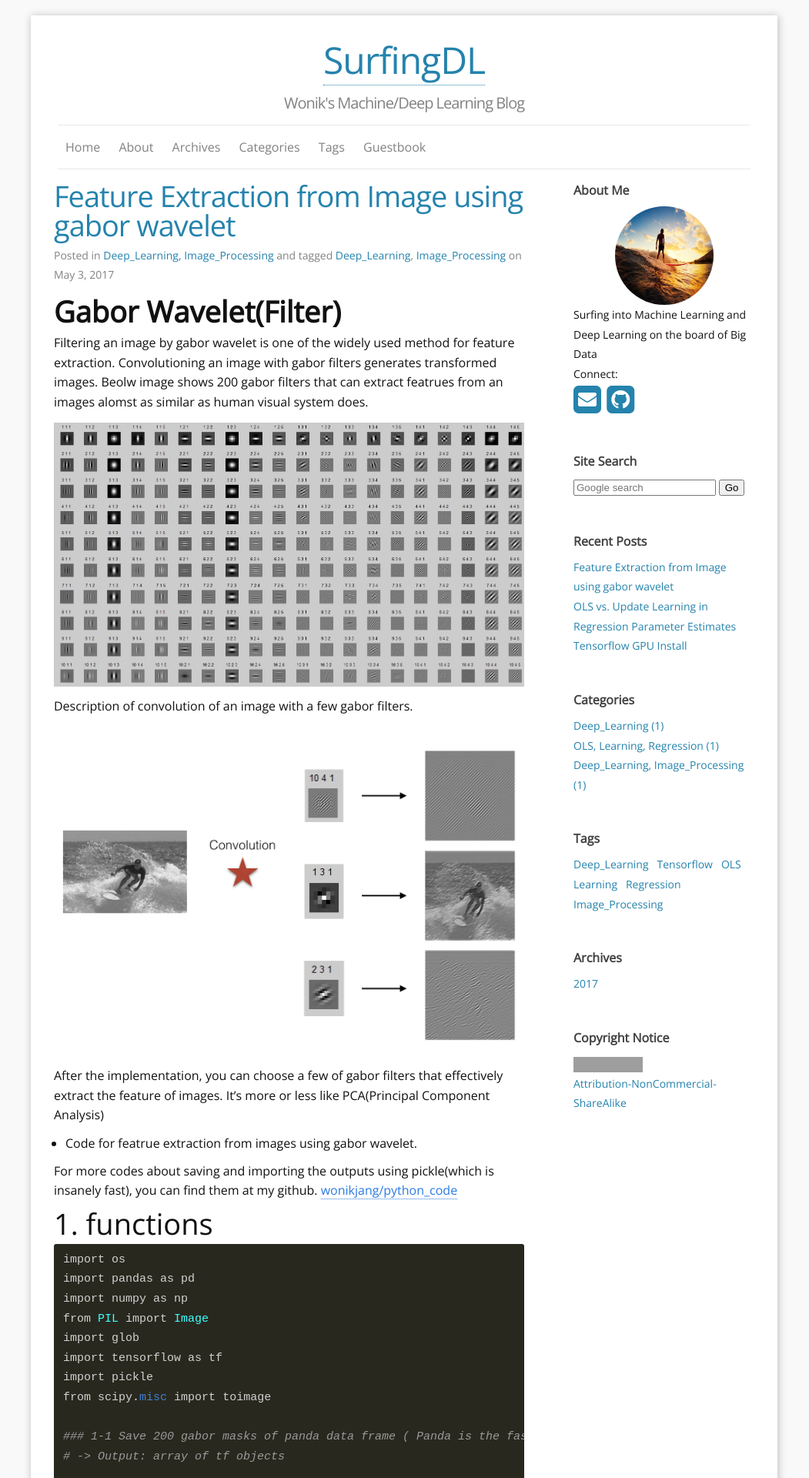
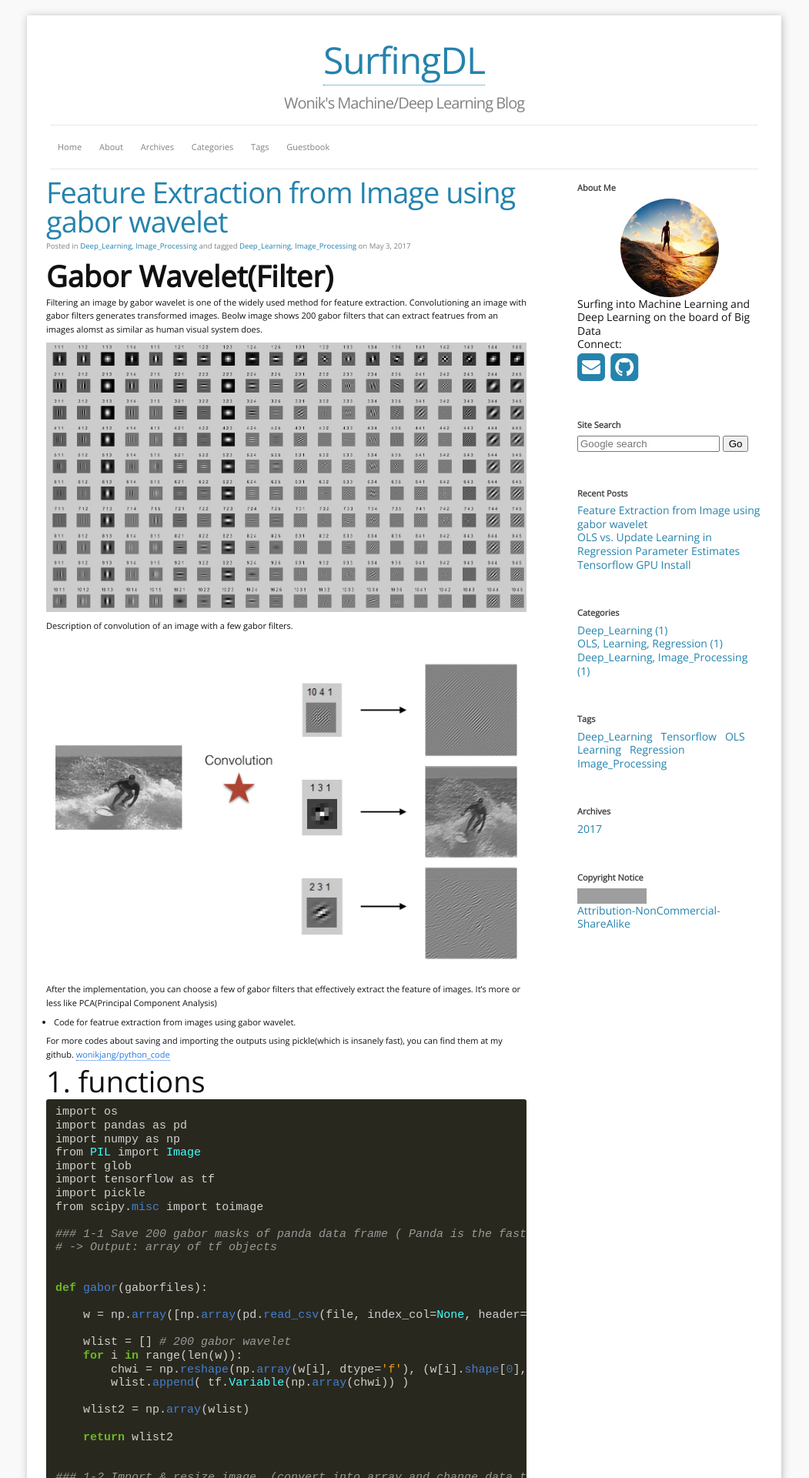
Before and after one commit to wonik/wonikjang.github.io, a Jekyll site: the page built from index.html, in a window 1280 px wide. Shown: the top 1920 px of the page at 77% size, without its empty margins (115-1166 px from the left). Built offline with Jekyll 4.4.1, drawn with Linux system fonts in a browser that asks for light colours; nearby versions of some CDN libraries; the list of posts is cut into pages by our own code; grey boxes are pictures that could not be loaded.

Commit message:
Update main.scss

```diff
--- a/css/main.scss
+++ b/css/main.scss
@@ -5,11 +5,11 @@
 
 // Our variables
 $base-font-family: 'Open Sans', Helvetica, Arial, sans-serif !important;
-$base-font-size:   16px;
+$base-font-size:   11px;
 $small-font-size:  $base-font-size * 0.875;
 $base-line-height: 1.6em;
 
-$spacing-unit:     15px;
+$spacing-unit:     10px;
 
 $text-color:       #111;
 $background-color: #f9f9f9;
```
